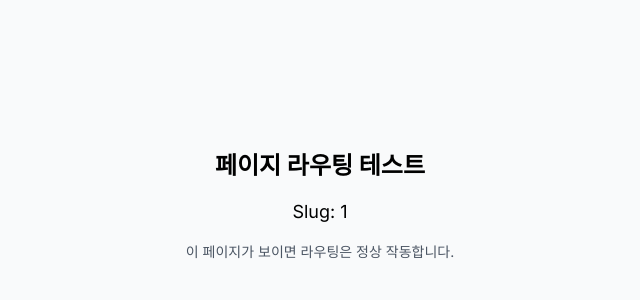
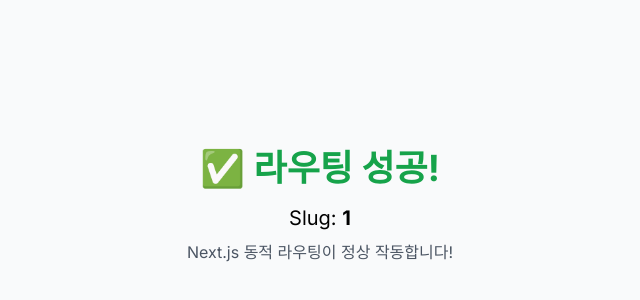
Before and after one commit to gomteng4/landing_builder, a Next.js app: page /r/1 in a window 1280 px wide. Shown: the part 194-494 px from the top of the page, without its empty margins (320-960 px from the left). Built offline with nearby package versions, Linux system fonts and the light colour scheme.

Commit message:
Server Component로 동적 라우팅 재구성

```diff
--- a/app/r/[slug]/page.tsx
+++ b/app/r/[slug]/page.tsx
@@ -1,19 +1,10 @@
-'use client'
-
-import { useParams } from 'next/navigation'
-
-export default function PublishedPageRoute() {
-  const params = useParams()
-  const slug = params.slug as string
-
+export default function PublishedPage({ params }: { params: { slug: string } }) {
   return (
     <div className="min-h-screen flex items-center justify-center bg-gray-50">
       <div className="text-center">
-        <h1 className="text-2xl font-bold mb-4">페이지 라우팅 테스트</h1>
-        <p className="text-lg">Slug: {slug}</p>
-        <p className="text-sm text-gray-600 mt-4">
-          이 페이지가 보이면 라우팅은 정상 작동합니다.
-        </p>
+        <h1 className="text-4xl font-bold text-green-600 mb-4">✅ 라우팅 성공!</h1>
+        <p className="text-xl mb-2">Slug: <strong>{params.slug}</strong></p>
+        <p className="text-gray-600">Next.js 동적 라우팅이 정상 작동합니다!</p>
       </div>
     </div>
   )
```
Also changed, not shown: .claude/settings.local.json.
